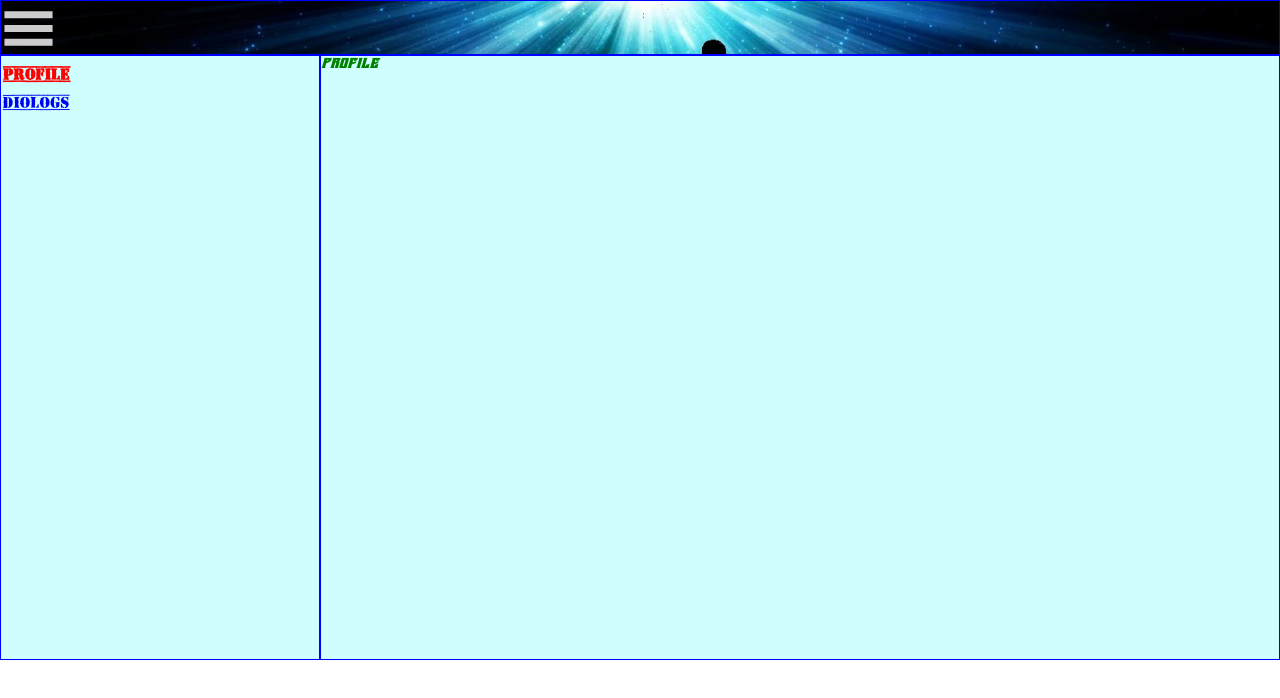
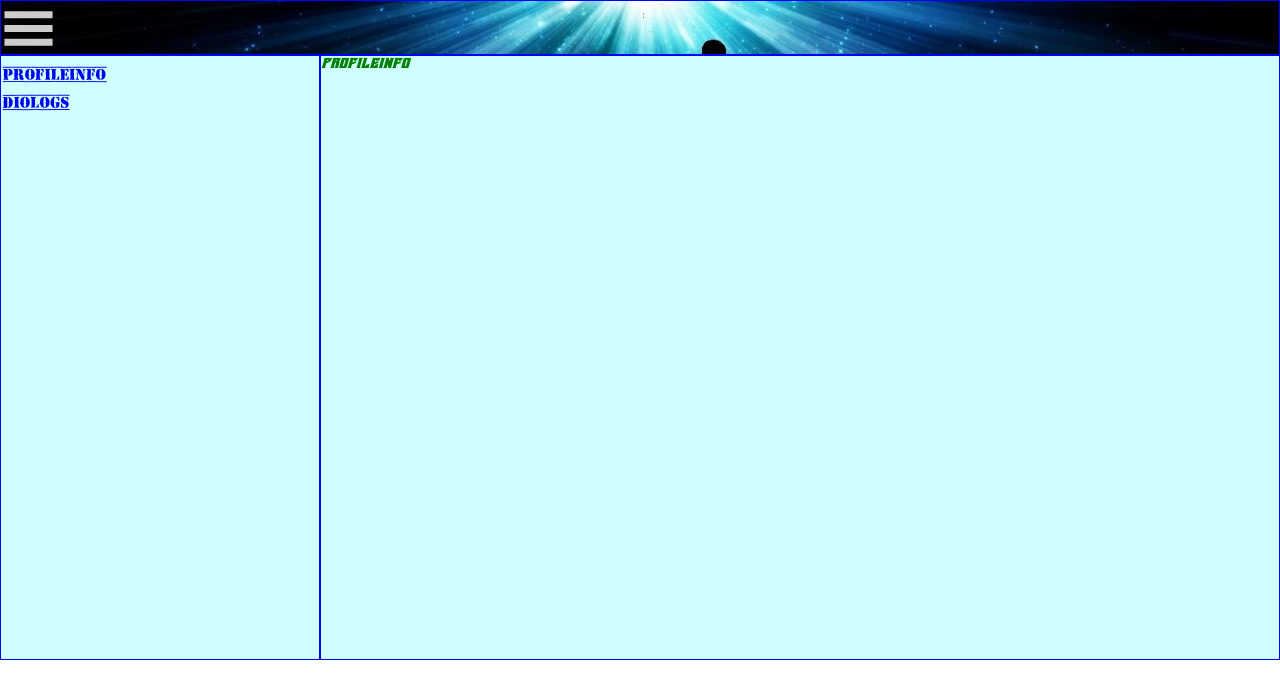
Before and after one commit to loginVeb/vvv, a React (Create React App) app: page /profile in a window 1280 px wide. Shown: the top 698 px of the page. Built offline with nearby package versions, Linux system fonts and the light colour scheme.

Commit message:
start ccc

```diff
--- a/src/4nav/nav.jsx
+++ b/src/4nav/nav.jsx
@@ -22,10 +22,10 @@ text-decoration:none;
  const Nav = () => {
   return (
 <SNav>
-<SNavLink to="/profile" activeStyle={{
+<SNavLink to="/SProfileInfo" activeStyle={{
     fontWeight: "bold",
     color: "red"
-  }}> profile </SNavLink>
+  }}>ProfileInfo</SNavLink>
 <SNavLink to="/diologs" activeStyle={{
     fontWeight: "bold",
     color: "red"
--- a/src/5main/profile/profile.jsx
+++ b/src/5main/profile/profile.jsx
@@ -2,7 +2,7 @@ import React from 'react';
 import styled from 'styled-components';
 
 
-const SProfile = styled.div`
+const SProfileInfo = styled.div`
 grid-area:1/1/13/13;
 display: grid;
 grid-template-columns:repeat(12, 8.333%);
@@ -12,12 +12,12 @@ color:green;
 font-family:'NameOfYourFontWoff2';
 border: solid 0.2px blue ;
 `
- const Profile = () => {
+ const ProfileInfo = () => {
   return (
-<SProfile>
-   Profile
-</SProfile>
+<SProfileInfo>
+   Profileinfo
+</SProfileInfo>
   );
 };
 
-export default Profile;
+export default ProfileInfo;
```
